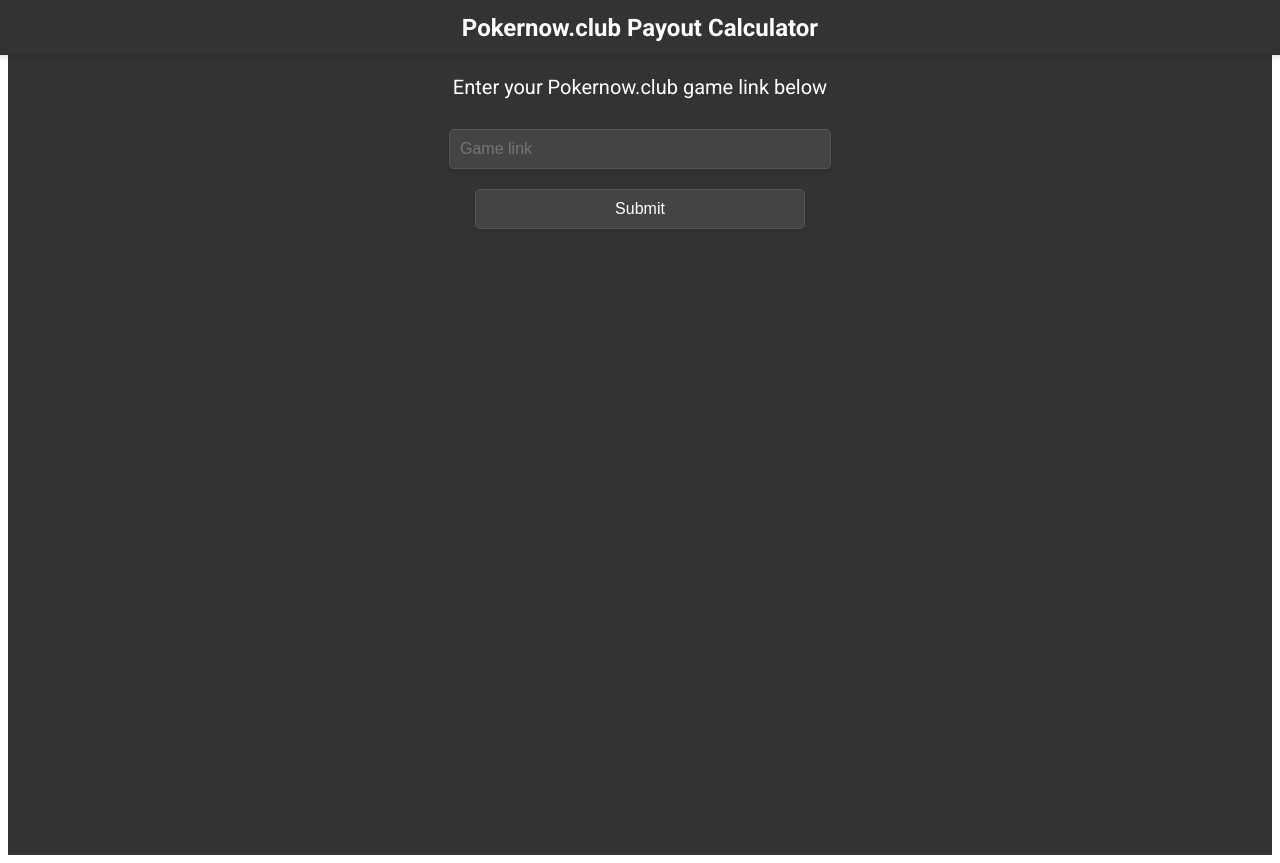
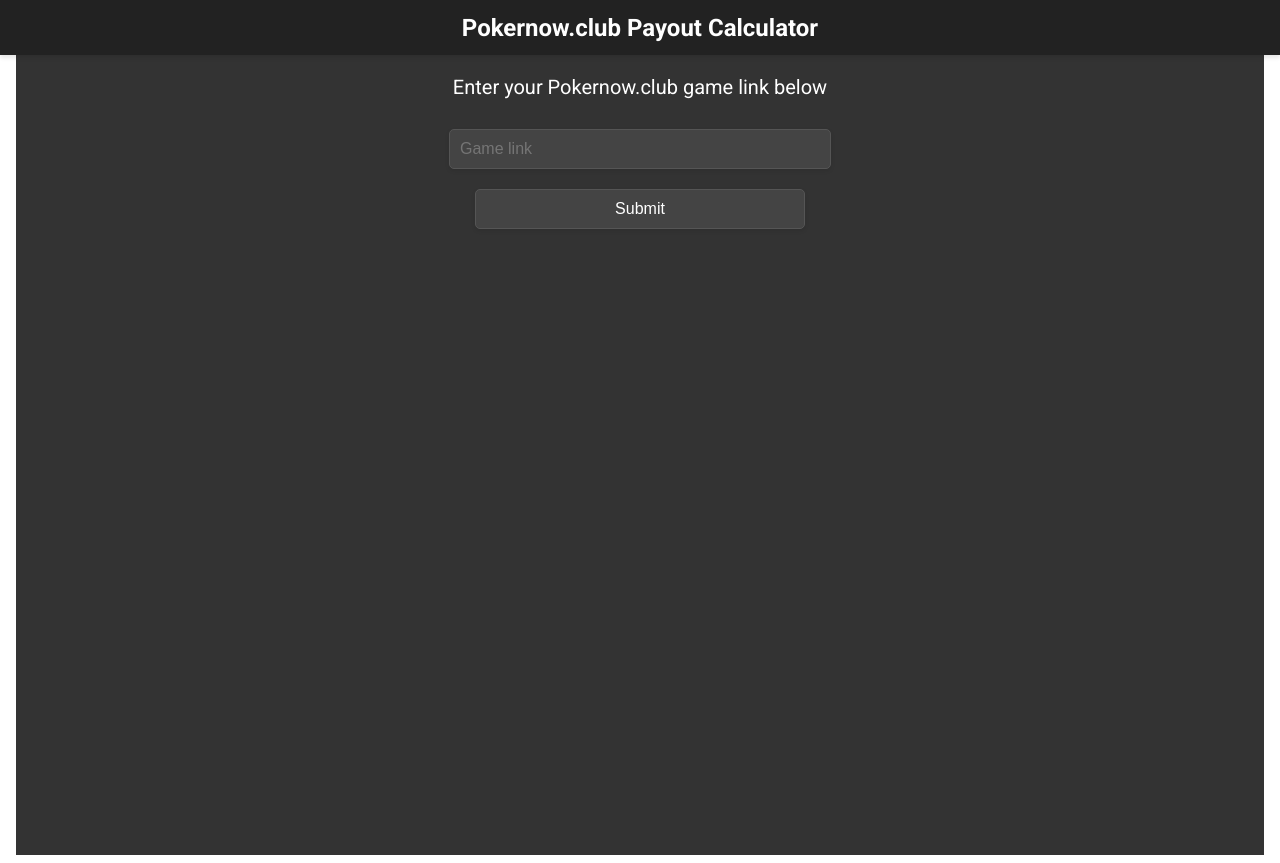
Before and after one commit to joeymhills/payoutcalc-svelte, a SvelteKit app: page / in a window 1280 px wide. Built offline with nearby package versions, Linux system fonts and the light colour scheme.

Commit message:
ui changes

```diff
--- a/src/routes/+page.svelte
+++ b/src/routes/+page.svelte
@@ -11,10 +11,6 @@
   }
 }
 
-body, h1, h2, p, ul, li {
-    margin: 0;
-    padding: 0;
-}
 header {
     display: flex;
     flex-direction: column;
@@ -22,7 +18,7 @@ header {
     align-items: center;
     height: 55px;
     width: 100%;
-    background-color: #333;
+    background-color: #222;
     box-shadow: 0 3px 4px rgba(0, 0, 0, 0.1);
     font-weight: 300;
     font-family: roboto, sans-serif;
@@ -39,7 +35,7 @@ body {
     flex-direction: column;
     align-items: center;
     min-height: 100vh;
-    background-color: #333;
+    background-color:#333;
     font-family: roboto, sans-serif;
     color: #fff;
 }
@@ -110,6 +106,8 @@ button:hover {
 </style>
 
 <script lang='ts'>
+
+import { fade } from 'svelte/transition';
 type Payment = {
     payer: string,
     reciever: string,
@@ -117,6 +115,7 @@ type Payment = {
 }
 let link: string = ""
 let payments: Payment[] = undefined
+let error: string = undefined
 
   function getInfo(link:string) {
     let payer = ""
@@ -129,18 +128,24 @@ let payments: Payment[] = undefined
             headers: {
                 "Content-Type": "text/plain"
             }})
-      .then(res => { return res.json()})
+      .then(res => {
+      if (!res.ok) {
+        error = " Error reaching server"
+        payments = undefined
+      }
+      return res.json()})
       .then(res => {
         console.log(res)
         payments = []
+        error = undefined
         res.forEach((payment: Payment) => {
           payer = payment.payer
           reciever = payment.reciever
           amount = (payment.amount /100 ).toFixed(2)
           payments.push({ payer, reciever, amount })
           payments = payments
-        }).then(console.log(`payments: ${payments}`))
-      });
+        }).catch(error => {console.log("error is: ", error)})
+        });
   }
 </script>
 
@@ -165,4 +170,11 @@ let payments: Payment[] = undefined
             {/each}
         </div>
     {/if}
+
+    {#if error != undefined}
+        <div class="payments">
+            {error}
+        </div>
+    {/if}
+
 </body>
```
